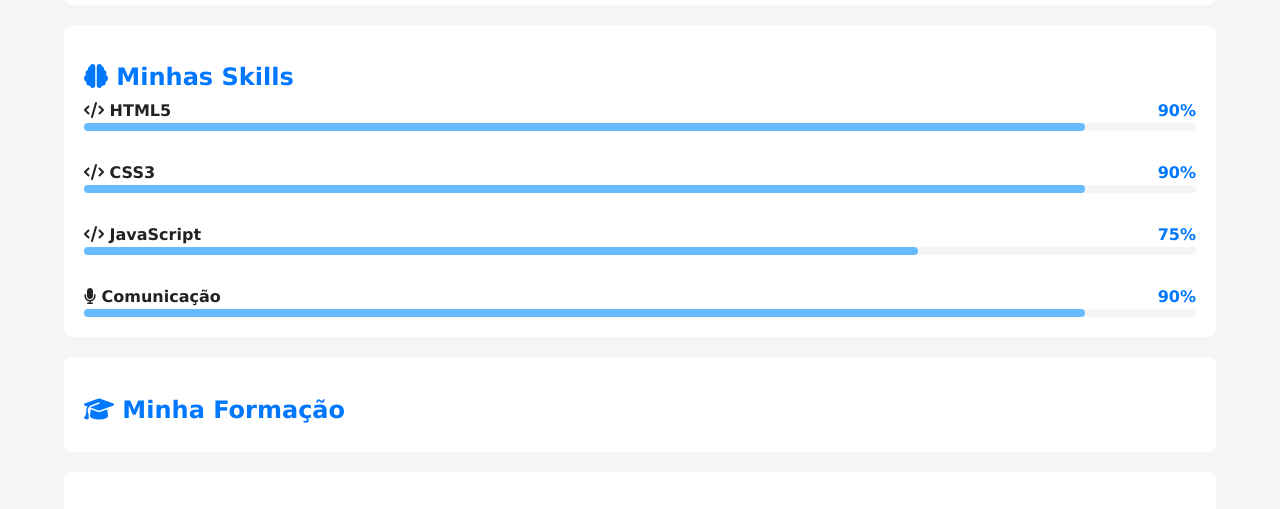
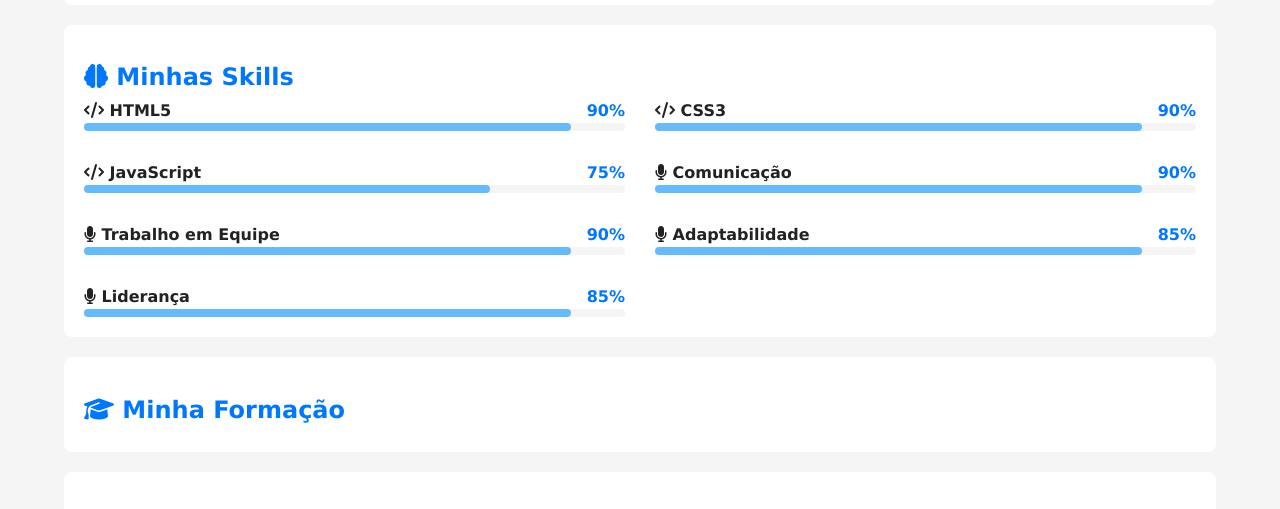
Before and after one commit to elioenai365/Portifolio, a plain HTML site: page HTML5-CSS/index.html in a window 1280 px wide. Shown: the part 760-1269 px from the top of the page. Drawn offline with Linux system fonts and the light colour scheme.

Commit message:
adicionando mais skils e dividindo na tela

```diff
--- a/HTML5-CSS/estilos/style.css
+++ b/HTML5-CSS/estilos/style.css
@@ -198,3 +198,9 @@ article h2{
   background-color: var(--destaque-inverso);
   border-radius: 4px;
 }
+
+@media screen and (min-width: 768px) {
+  #skill-container{
+    grid-template-columns: 1fr 1fr;
+  }
+}
--- a/HTML5-CSS/index.html
+++ b/HTML5-CSS/index.html
@@ -120,6 +120,54 @@
                                                             </div>
                         </div>
                     </div>
+
+                     <div class="item">
+                        <div class="info">
+                            <span class="nome"><i class="fa-solid fa-microphone"></i>
+                                Trabalho em Equipe
+                            </span>
+                            <span class="porcent">
+                                90%
+                            </span>
+
+                        </div>
+                        <div class="barra">
+                            <div class="progresso" style="width: 90%;">
+                                                            </div>
+                        </div>
+                    </div>
+
+                     <div class="item">
+                        <div class="info">
+                            <span class="nome"><i class="fa-solid fa-microphone"></i>
+                                Adaptabilidade
+                            </span>
+                            <span class="porcent">
+                                85%
+                            </span>
+
+                        </div>
+                        <div class="barra">
+                            <div class="progresso" style="width: 90%;">
+                                                            </div>
+                        </div>
+                    </div>
+
+                     <div class="item">
+                        <div class="info">
+                            <span class="nome"><i class="fa-solid fa-microphone"></i>
+                                Liderança
+                            </span>
+                            <span class="porcent">
+                                85%
+                            </span>
+
+                        </div>
+                        <div class="barra">
+                            <div class="progresso" style="width: 90%;">
+                                                            </div>
+                        </div>
+                    </div>
                 </div>
 
             </article><!--Fim skills-->
```
